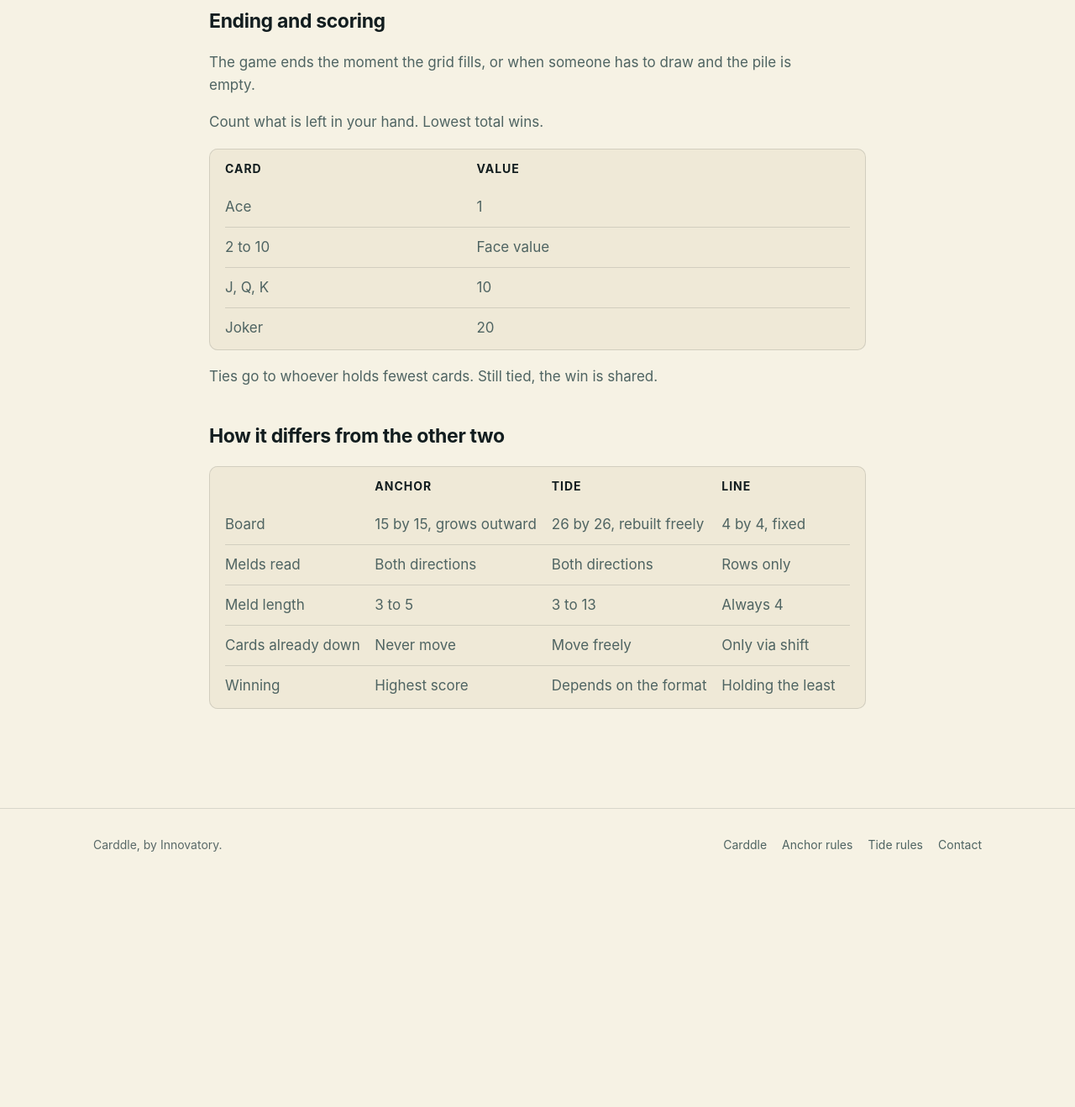
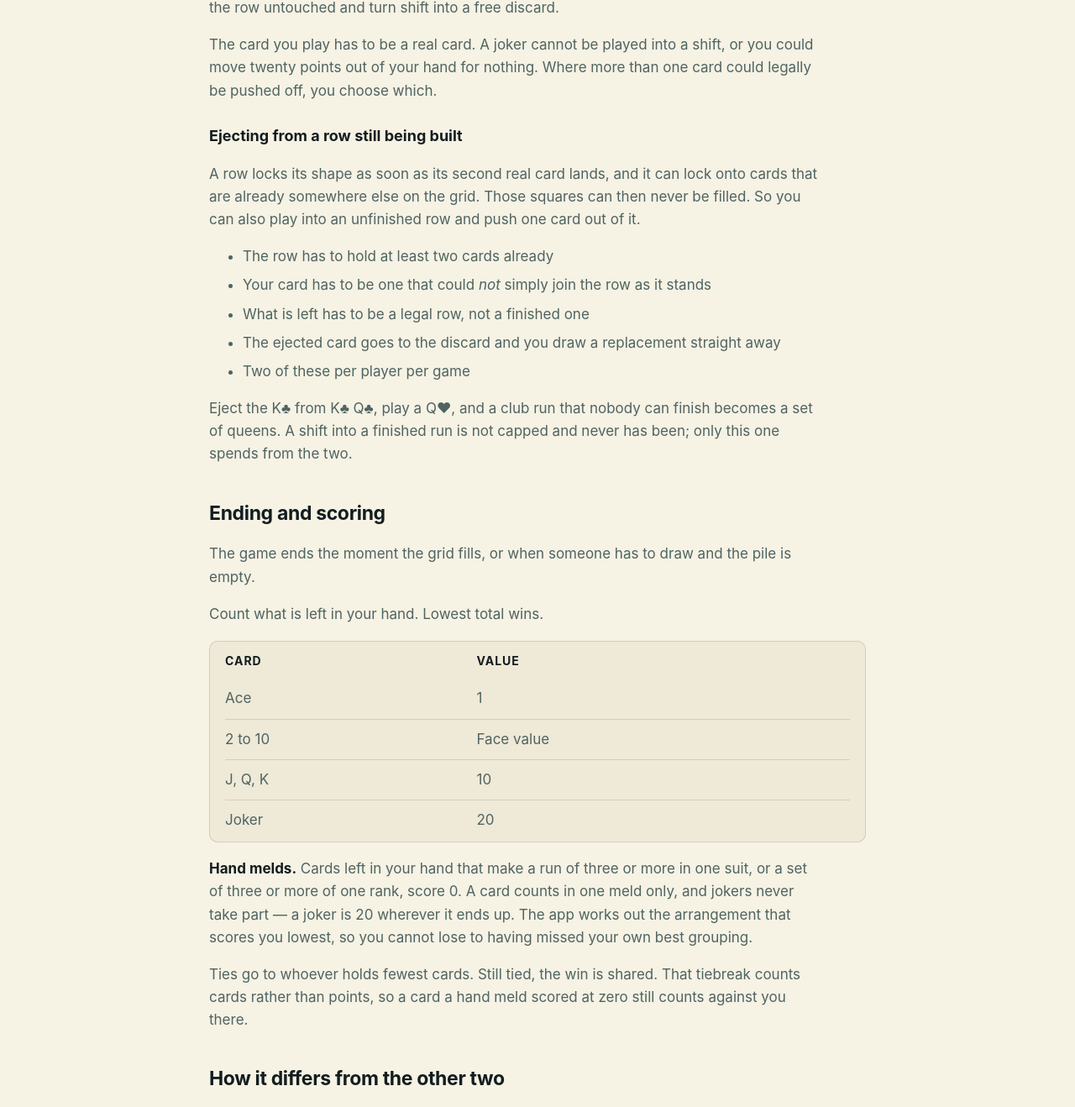
Before and after one commit to saichand/carddle-site, a plain HTML site: page line/index.html in a window 1280 px wide. Shown: the part 3193-4511 px from the top of the page at 84% size. Before the commit the page ends 4254 px from the top, so only its background shows below. Drawn offline with Linux system fonts and the light colour scheme.

Commit message:
Bring the Line rules up to the current spec

```diff
--- a/line/index.html
+++ b/line/index.html
@@ -124,9 +124,10 @@
 
       <div class="note">
         <p>
-          Upgrades and shifts count as things you can do. You cannot skip one in order to
-          draw instead, and drawing is often the better move, which is exactly why it is not
-          allowed.
+          You cannot skip a move you can make in order to draw instead. That covers playing
+          a card from your hand, and shifting into a finished run. An upgrade and an eject
+          from an unfinished row are offered rather than forced, because either can cost you
+          more than the draw would.
         </p>
       </div>
 
@@ -171,6 +172,30 @@
         four that were already there. You cannot push out the card you just played, which
         would leave the row untouched and turn shift into a free discard.
       </p>
+      <p>
+        The card you play has to be a real card. A joker cannot be played into a shift, or
+        you could move twenty points out of your hand for nothing. Where more than one card
+        could legally be pushed off, you choose which.
+      </p>
+
+      <h3>Ejecting from a row still being built</h3>
+      <p>
+        A row locks its shape as soon as its second real card lands, and it can lock onto
+        cards that are already somewhere else on the grid. Those squares can then never be
+        filled. So you can also play into an unfinished row and push one card out of it.
+      </p>
+      <ul>
+        <li>The row has to hold at least two cards already</li>
+        <li>Your card has to be one that could <em>not</em> simply join the row as it stands</li>
+        <li>What is left has to be a legal row, not a finished one</li>
+        <li>The ejected card goes to the discard and you draw a replacement straight away</li>
+        <li>Two of these per player per game</li>
+      </ul>
+      <p>
+        Eject the K&clubs; from K&clubs; Q&clubs;, play a Q&hearts;, and a club run that
+        nobody can finish becomes a set of queens. A shift into a finished run is not capped
+        and never has been; only this one spends from the two.
+      </p>
 
       <h2>Ending and scoring</h2>
       <p>The game ends the moment the grid fills, or when someone has to draw and the pile is empty.</p>
@@ -186,7 +211,18 @@
           </tbody>
         </table>
       </div>
-      <p>Ties go to whoever holds fewest cards. Still tied, the win is shared.</p>
+      <p>
+        <strong>Hand melds.</strong> Cards left in your hand that make a run of three or more
+        in one suit, or a set of three or more of one rank, score 0. A card counts in one
+        meld only, and jokers never take part &mdash; a joker is 20 wherever it ends up. The
+        app works out the arrangement that scores you lowest, so you cannot lose to having
+        missed your own best grouping.
+      </p>
+      <p>
+        Ties go to whoever holds fewest cards. Still tied, the win is shared. That tiebreak
+        counts cards rather than points, so a card a hand meld scored at zero still counts
+        against you there.
+      </p>
 
       <h2>How it differs from the other two</h2>
       <div class="table-wrap">
```
